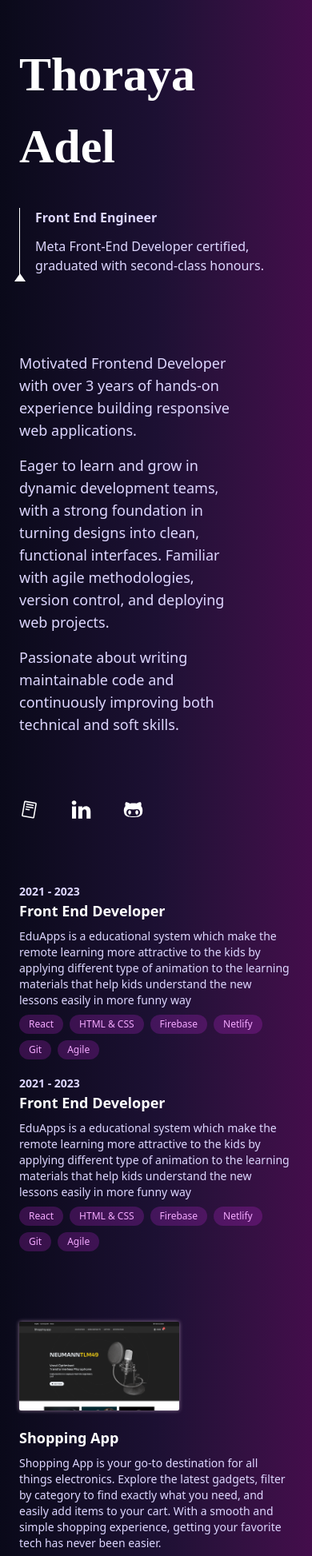
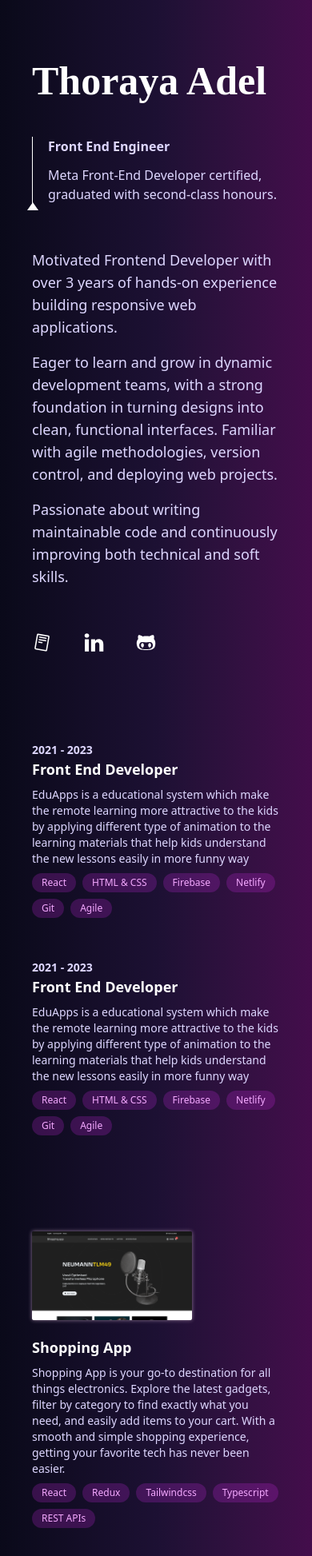
Before and after one commit to ThorayaElsharawy/my-portfolio, a Next.js app: page /about in a window 390 px wide. Shown: the top 1946 px of the page at 80% size. Built offline with nearby package versions, Linux system fonts and the light colour scheme; a web font is replaced by a local one.

Commit message:
fix: support star animation on mobile

```diff
--- a/src/app/about/page.tsx
+++ b/src/app/about/page.tsx
@@ -9,9 +9,9 @@ export default function page() {
             <main className="lg:flex lg:justify-between lg:gap-4">
                 <div className="lg:sticky lg:top-0 lg:flex lg:max-h-screen lg:w-[48%] lg:flex-col lg:justify-between lg:py-24 ">
 
-                    <div className=" m-auto flex flex-col justify-center text-white">
+                    <div className="p-4 lg:p-0 m-auto flex flex-col justify-center text-white">
                         <Link href='/'>
-                            <h1 className="text-[60px] font-bold mb-8 font-poetsen">Thoraya Adel</h1>
+                            <h1 className="text-[50px] md:text-[60px] font-bold mb-8 font-poetsen">Thoraya Adel</h1>
                         </Link>
                         <div className="flex items-center gap-2 h-full relative">
                             <div className="flex-1 space-y-3 ms-5 text-violet-200">
@@ -25,14 +25,14 @@ export default function page() {
                                 border-b-[10px] border-t-white
                                 border-r-[7px] border-r-transparent" />
                         </div>
-                        <section className="w-[80%]">
-                            <article className="mt-24 leading-7 text-lg space-y-4 text-violet-200">
+                        <section className="sm:w-[80%]">
+                            <article className="mt-14 sm:mt-24 leading-7 text-lg space-y-4 text-violet-200">
                                 <p>Motivated Frontend Developer with over 3 years of hands-on experience building responsive web applications. </p>
                                 <p>Eager to learn and grow in dynamic development teams, with a strong foundation in turning designs into clean, functional interfaces. Familiar with agile methodologies, version control, and deploying web projects. </p>
                                 <p>Passionate about writing maintainable code and continuously improving both technical and soft skills.</p>
                             </article>
                         </section>
-                        <section className="mt-20 md:mt-40">
+                        <section className="mt-14 md:mt-40">
                            <Footer />
                         </section>
                     </div>
--- a/src/app/page.tsx
+++ b/src/app/page.tsx
@@ -14,8 +14,8 @@ export default function Home() {
         <main className="lg:flex lg:justify-between lg:gap-4">
           <div className="absolute z-10 h-full lg:h-auto lg:relative w-full lg:w-[30%] flex flex-col justify-between">
             <div className="text-white my-auto ">
-              <h1 className="text-[50px] font-bold font-poetsen">Thoraya Adel</h1>
-              <div className="flex items-center gap-2 relative mt-5">
+            <h1 className="text-[50px] lg:text-[60px] font-bold mb-8 font-poetsen">Thoraya Adel</h1>
+            <div className="flex items-center gap-2 relative mt-5">
                 <div className="flex-1 space-y-3 ms-5">
                   <p className="font-bold text-xl">Front End Developer</p>
                   <p className="max-w-[300px] mt-5">Meta Front-End Developer certified, graduated with second-class honours. </p>
--- a/src/components/experiences-list.tsx
+++ b/src/components/experiences-list.tsx
@@ -44,7 +44,7 @@ export default function ExperiencesList() {
                     <div key={experience.id}
                         onMouseEnter={() => setActive(exp as 'exp1' | 'exp2')}
                         onMouseLeave={() => setActive(null)}
-                        className={`mb-5 lg:flex lg:items-start gap-4 text-white hover:bg-white/5 transition-all duration-300 cursor-pointer rounded-sm group ${active === null ? 'opacity-100' : active !== exp && 'opacity-40'}`}
+                        className={`mb-5 p-4 lg:flex lg:items-start gap-4 text-white hover:bg-white/5 transition-all duration-300 cursor-pointer rounded-sm group ${active === null ? 'opacity-100' : active !== exp && 'opacity-40'}`}
                     >
                         <div className='md:w-[400px] md:min-w-[150px]'>
                             <h2 className='text-sm text-violet-200 font-semibold'>{experience?.date}</h2>
--- a/src/components/projects-list.tsx
+++ b/src/components/projects-list.tsx
@@ -63,7 +63,7 @@ export default function ProjectsList() {
                     <div key={project.id}
                         onMouseEnter={() => setActive(project.id)}
                         onMouseLeave={() => setActive(null)}
-                        className={`mb-5 md:flex items-start gap-4 text-white hover:bg-white/5  transition-all duration-300 cursor-pointer rounded-lg group hover:shadow-[0_0_5px_#3e124778]  ${active === null ? 'opacity-100' : active !== project.id && 'opacity-40'}`}>
+                        className={`mb-5 p-4 md:flex items-start gap-4 text-white hover:bg-white/5  transition-all duration-300 cursor-pointer rounded-lg group hover:shadow-[0_0_5px_#3e124778]  ${active === null ? 'opacity-100' : active !== project.id && 'opacity-40'}`}>
                         <div className="md:w-[400px] md:min-w-[150px]">
                             <Image src={project.img} width={200} height={200} alt="keyrush" className="w-[200px] h-auto rounded-xs shadow-[0_0_5px_#8f7793] group-hover:shadow-[0_0_5px_#f5b7ffbf] transition-all" />
                         </div>
--- a/src/components/stars.tsx
+++ b/src/components/stars.tsx
@@ -36,7 +36,11 @@ export default function Stars() {
             mouse.y = e.clientY
         })
 
-
+        window.addEventListener('touchmove', (e) => {
+            const touch = e.touches[0]
+            mouse.x = touch.clientX;
+            mouse.y = touch.clientY
+        })
 
         for (let i = 0; i < starcount; i++) {
             const x = Math.random() * canvas.width
```
